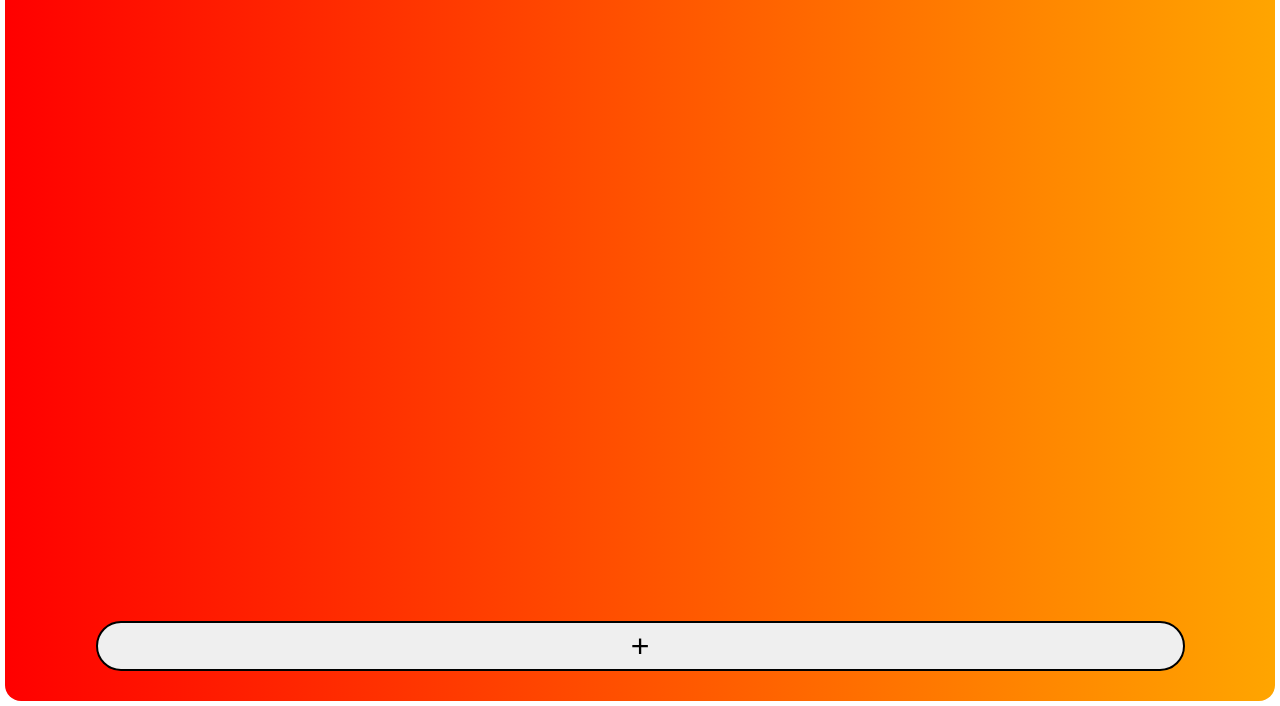
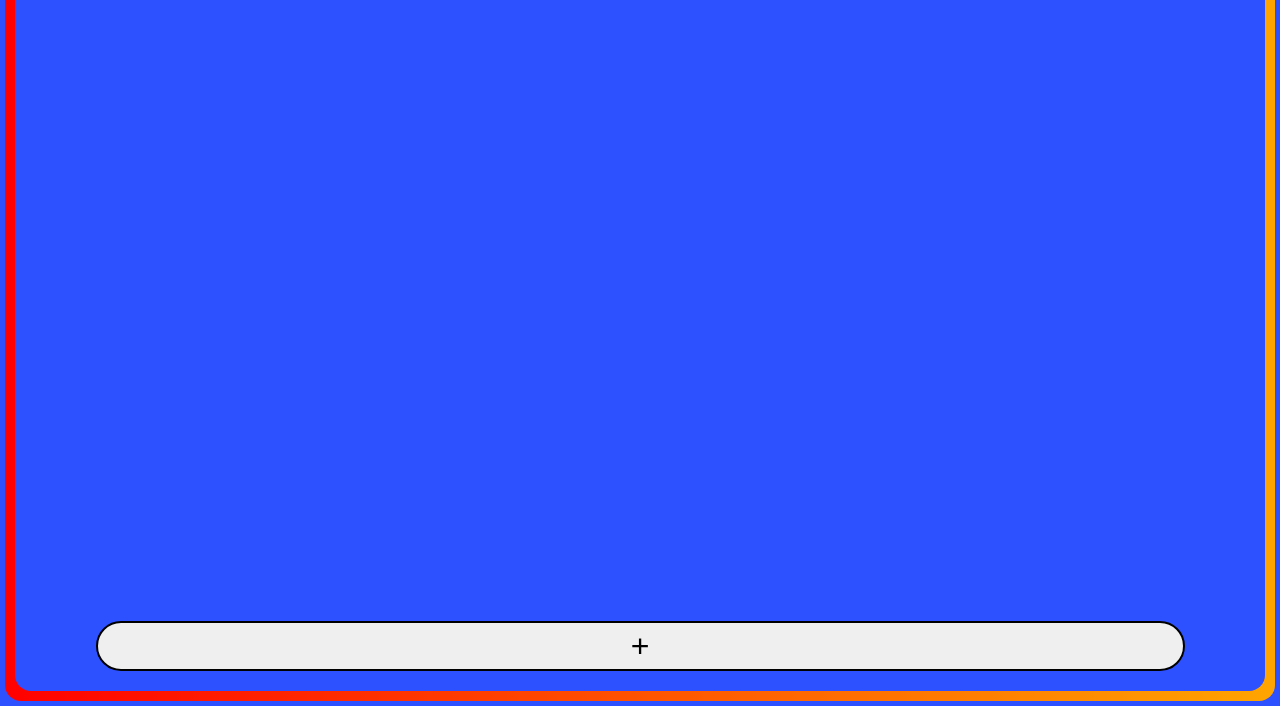
Before and after one commit to sze-an/TODO_list, a plain HTML site: page index.html in a window 1280 px wide. Shown: the part 94-800 px from the top of the page. Drawn offline with Linux system fonts and the light colour scheme.

Commit message:
fixed default setting bug

```diff
--- a/index.js
+++ b/index.js
@@ -16,6 +16,14 @@ const fontColor = document.querySelector(".font-color");
 const fontStyle = document.querySelector(".font-style");
 const completeBtn = document.querySelector(".mark-complete-btn");
 const deleteBtn = document.querySelector(".delete-btn");
+
+const defaultSettings = {
+	backgroundColor: "#2e51ff",
+	panelColor: "#5fb4b3"
+};
+
+const defaultSettingsString = JSON.stringify(defaultSettings);
+
 let addBtnClicked = false;
 let editingSelectedItem;
 
@@ -32,7 +40,7 @@ const saveSettingsToLocalStorage = () => {
 };
 
 const loadSettingsFromLocalStorage = () => {
-	const settings = JSON.parse(localStorage.settings ?? "{}");
+	const settings = JSON.parse(localStorage.settings ?? defaultSettingsString);
 	// console.log(settings);
 	document.body.style.background = settings.backgroundColor;
 	appBorderEle.style.background = settings.backgroundColor;
```
Also changed, not shown: index.html (+2 -0 lines).
